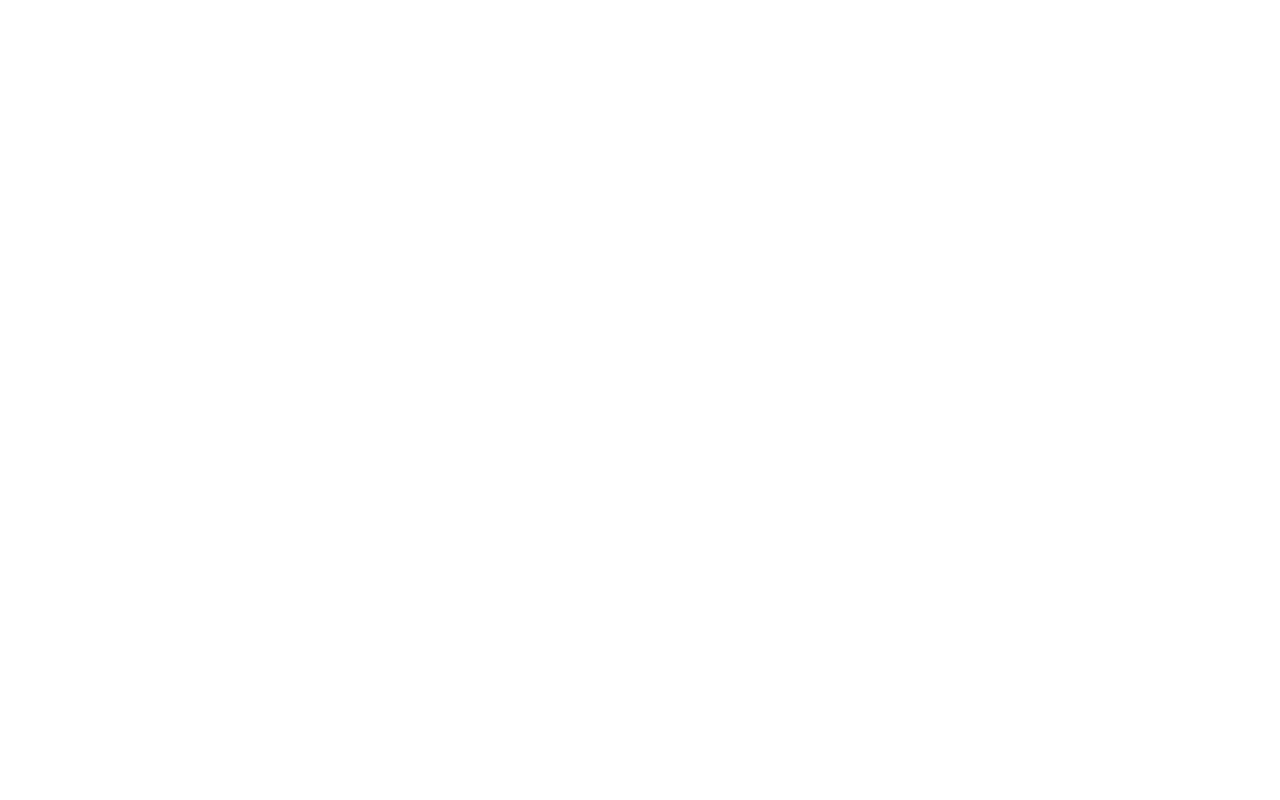
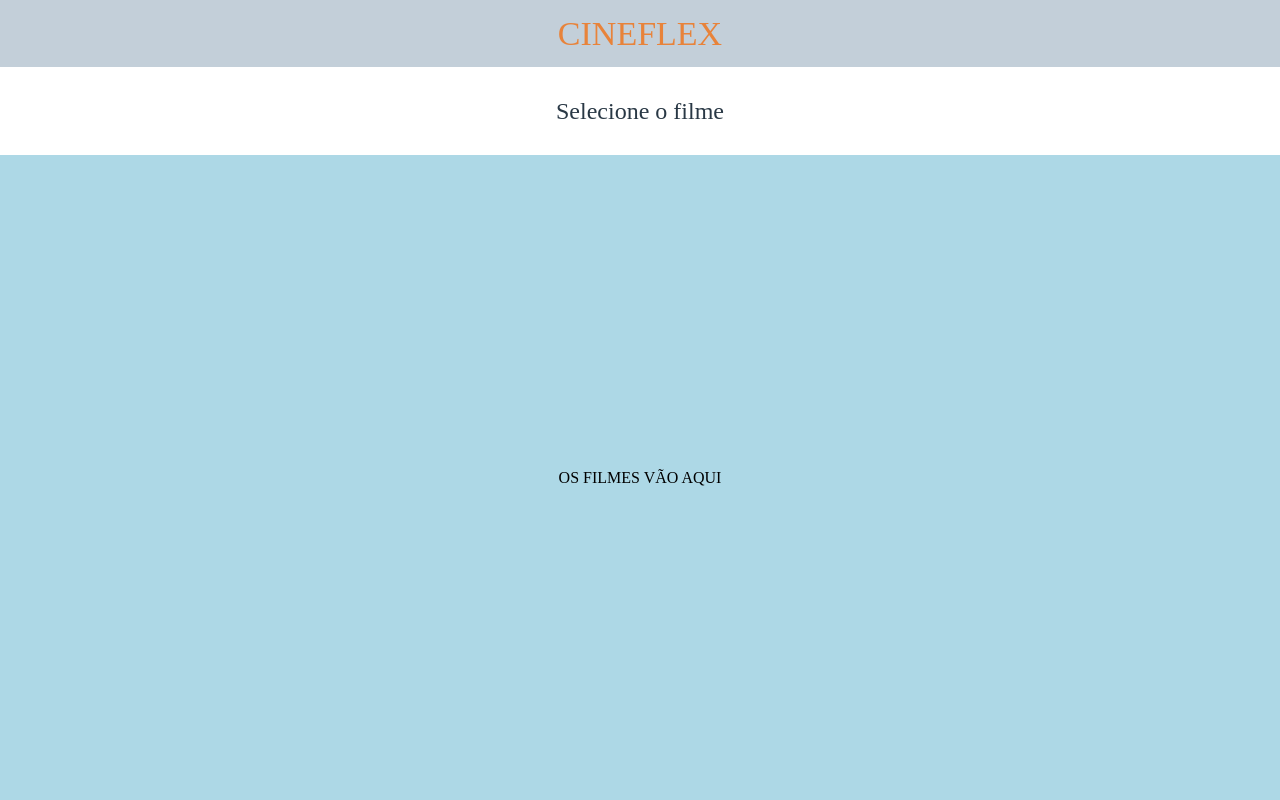
Before and after one commit to ligia-davila-bozzi/buy-your-movie-ticket-here, a React app: page / in a window 1280 px wide. Built offline with nearby package versions, Linux system fonts and the light colour scheme.

Commit message:
Implementation of the header component

```diff
--- a/package.json
+++ b/package.json
@@ -5,7 +5,9 @@
   "dependencies": {
     "react": "^17.0.2",
     "react-dom": "^17.0.2",
-    "react-scripts": "^4.0.3"
+    "react-router-dom": "^5.2.1",
+    "react-scripts": "^4.0.3",
+    "styled-components": "^5.3.1"
   },
   "scripts": {
     "start": "react-scripts start",
--- /dev/null
+++ b/public/css/reset.css
@@ -0,0 +1,52 @@
+/* http://meyerweb.com/eric/tools/css/reset/
+   v2.0 | 20110126
+   License: none (public domain)
+*/
+
+* {
+	box-sizing: border-box;
+}
+
+html, body, div, span, applet, object, iframe,
+h1, h2, h3, h4, h5, h6, p, blockquote, pre,
+a, abbr, acronym, address, big, cite, code,
+del, dfn, em, img, ins, kbd, q, s, samp,
+small, strike, strong, sub, sup, tt, var,
+b, u, i, center,
+dl, dt, dd, ol, ul, li,
+fieldset, form, label, legend,
+table, caption, tbody, tfoot, thead, tr, th, td,
+article, aside, canvas, details, embed,
+figure, figcaption, footer, header, hgroup,
+menu, nav, output, ruby, section, summary,
+time, mark, audio, video {
+	margin: 0;
+	padding: 0;
+	border: 0;
+	font-size: 100%;
+	font: inherit;
+	vertical-align: baseline;
+}
+/* HTML5 display-role reset for older browsers */
+article, aside, details, figcaption, figure,
+footer, header, hgroup, menu, nav, section {
+	display: block;
+}
+body {
+	line-height: 1;
+}
+ol, ul {
+	list-style: none;
+}
+blockquote, q {
+	quotes: none;
+}
+blockquote:before, blockquote:after,
+q:before, q:after {
+	content: '';
+	content: none;
+}
+table {
+	border-collapse: collapse;
+	border-spacing: 0;
+}
--- a/public/index.html
+++ b/public/index.html
@@ -2,8 +2,10 @@
 <html lang="pt-br">
   <head>
     <meta charset="utf-8" />
+    <meta http-equiv="X-UA-Compatible" content="IE=edge">
     <meta name="viewport" content="width=device-width, initial-scale=1" />
-    <title>React App</title>
+    <link rel="stylesheet" href="css/reset.css" />
+    <title>Cineflex</title>
   </head>
   <body>
     <noscript>You need to enable JavaScript to run this app.</noscript>
--- a/src/components/App.js
+++ b/src/components/App.js
@@ -1,8 +1,25 @@
 import styled from 'styled-components';
+import { BrowserRouter, Switch, Route } from 'react-router-dom';
+
+import Header from './Header';
+import Catalog from './Catalog';
 
 export default function App() {
 
     return (
-        <body></body>
+        <BrowserRouter>
+            <Body>
+                <Header/>
+                <Switch>
+                    <Route path="/" component={Catalog} exact/>
+                </Switch>
+            </Body>
+        </BrowserRouter>
     )
 }
+
+const Body = styled.div`
+    display: flex;
+    flex-direction: column;
+    height: 100vh;
+`;
--- /dev/null
+++ b/src/components/Catalog.js
@@ -0,0 +1,36 @@
+import styled from 'styled-components';
+
+export default function Catalog() {
+    return (
+        <CatalogBox>
+            <Intro>Selecione o filme</Intro>
+            <Movies>
+                <h1>OS FILMES VÃO AQUI</h1>
+            </Movies>
+        </CatalogBox>
+    )
+}
+
+const CatalogBox = styled.div`
+    width: 100%;
+    height: calc(100vh - 67px);
+    display: flex;
+    flex-direction: column;
+    align-items: center;
+`;
+
+const Intro = styled.h1`
+    font-size: 24px;
+    line-height: 28px;
+    color: #293845;
+    margin: 30px 0 30px 0;
+`;
+
+const Movies = styled.div`
+    width: 100%;
+    height: calc(100vh - 155px);
+    background: lightblue;
+    display: flex;
+    justify-content: center;
+    align-items: center;
+`;
--- /dev/null
+++ b/src/components/Header.js
@@ -0,0 +1,24 @@
+import styled from 'styled-components';
+
+export default function Header() {
+    return (
+        <HeaderBox>
+            <Title>CINEFLEX</Title>
+        </HeaderBox>
+    )
+}
+
+const HeaderBox = styled.div`
+    width: 100%;
+    height: 67px;
+    display: flex;
+    justify-content: center;
+    align-items: center;
+    background: #C3CFD9;
+`;
+
+const Title = styled.h1`
+    font-size: 34px;
+    line-height: 40px;
+    color: #E8833A;
+`;
```
Also changed, not shown: 1 other file.
